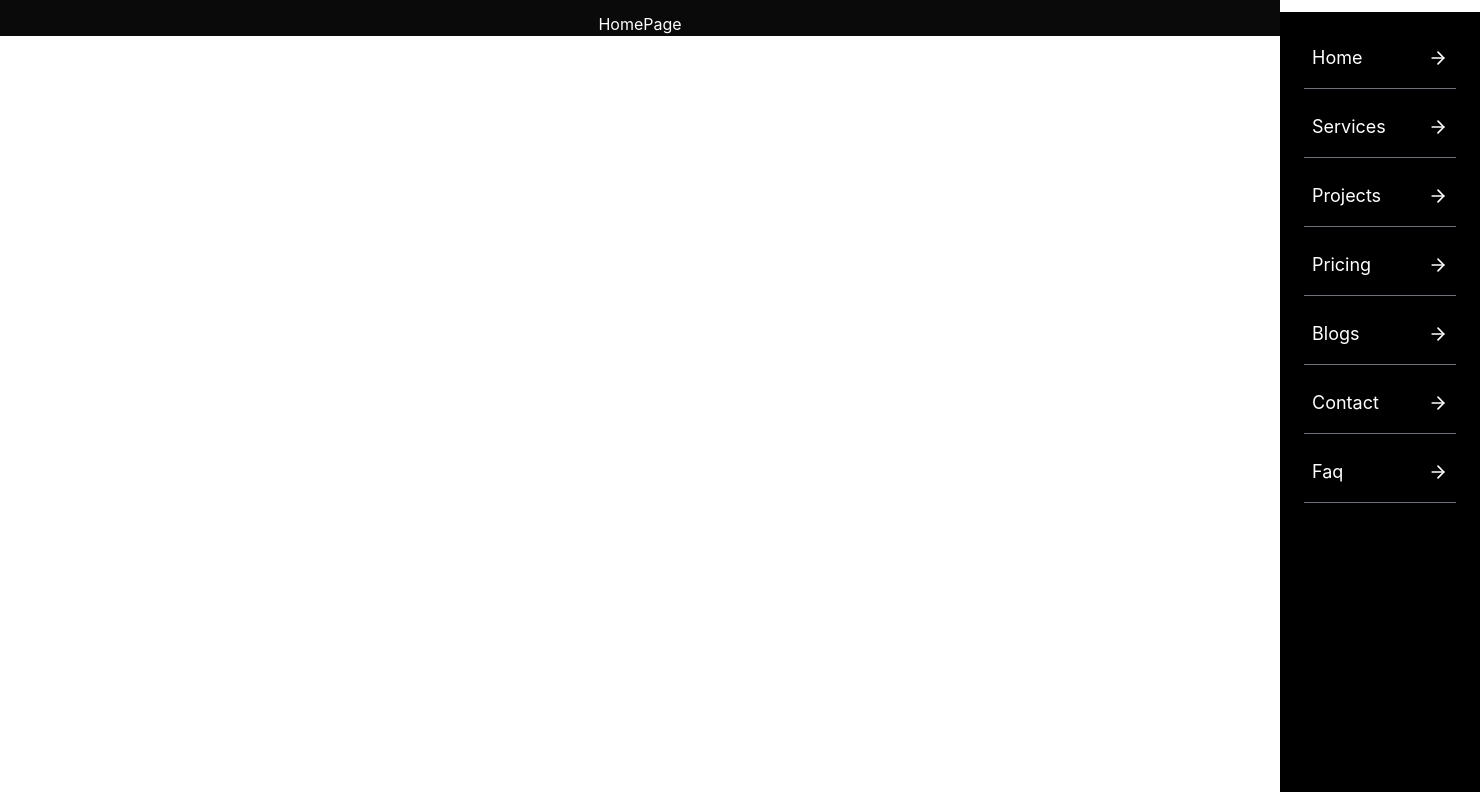
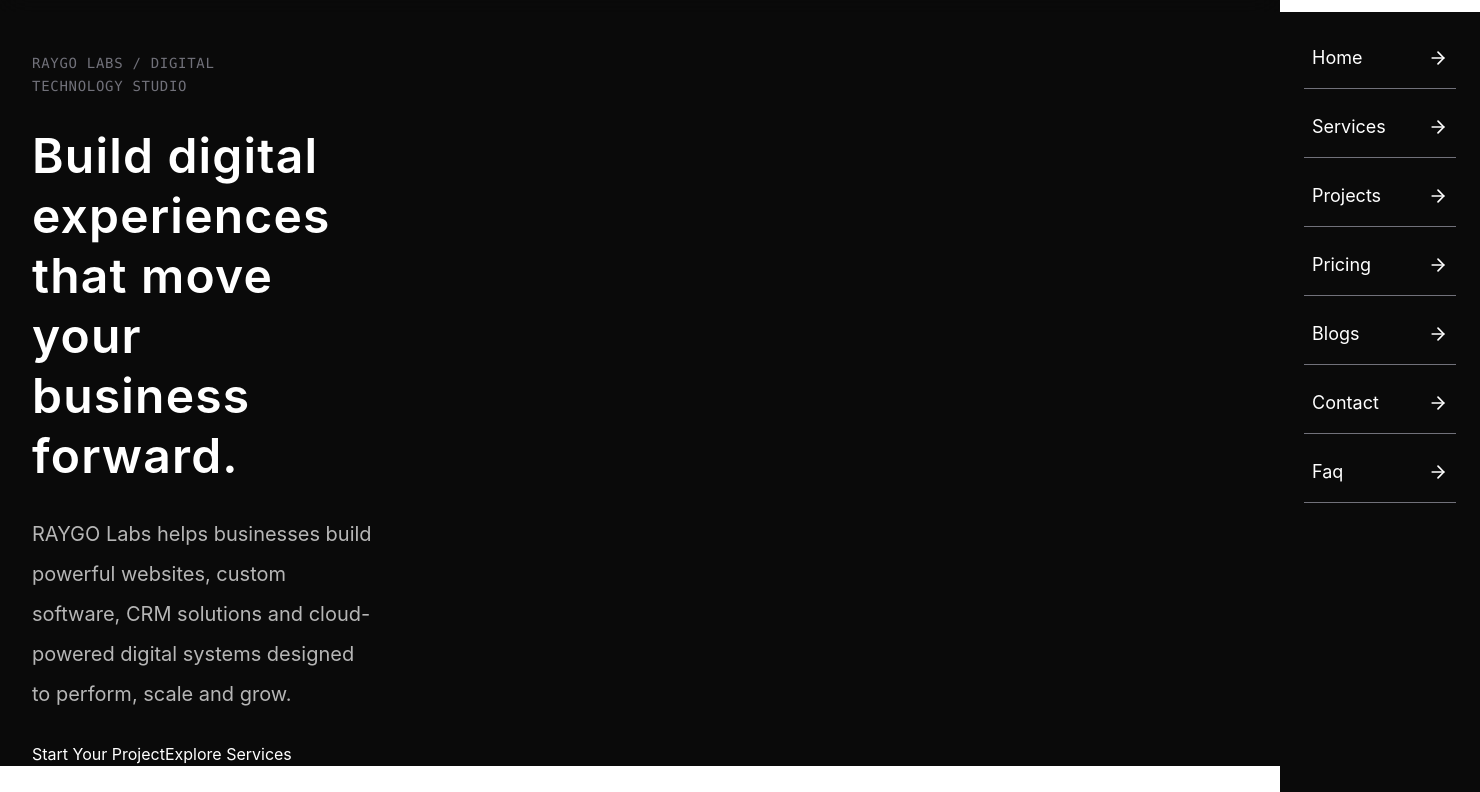
Before and after one commit to Yashwanthkumar-dev/raygo-labs-website, a React (Vite) app: page / in a window 1280 px wide. Shown: the part 68-860 px from the top of the page, 1480 px wide, since content can reach past the window. After the commit the page ends 834 px from the top, so only its background shows below. Built offline with nearby package versions, Linux system fonts and the light colour scheme.

Commit message:
created hero section

```diff
--- a/src/Components/Navbar.jsx
+++ b/src/Components/Navbar.jsx
@@ -14,14 +14,14 @@
   ];
   return (
     <>
-      <nav className="flex items-center justify-between px-5 ">
+      <nav className="flex items-center justify-between px-5 fixed top-0 bg-background/80 w-full z-60 backdrop-blur-lg">
         {/* logo div */}
         <div>
           <img src={logo} alt="Raygo Labs" className="w-20" />
         </div>
         {/* nav div */}
         <div className="hidden">
-          <ul className="flex ">
+          <ul className="flex">
             {navigation.map((navs) => {
               return (
                 <li key={navs} className="text-white ">
@@ -37,7 +37,7 @@
             Book a call
           </button>
         </div>
-
+        {/* menu button */}
         <div onClick={() => isOpen(!open)}>
           <i>
             <MenuIcon size={20} className="text-white" />
@@ -50,16 +50,16 @@
           className={`fixed h-screen bg-black/5 backdrop-blur-2xl duration-700 transition-transfrom border w-full  transition-opacity dura ${open ? "opacity-100 visible" : "opacity-0 invisible"}`}
         ></div>
         <ul
-          className={`text-white absolute bg-black flex flex-col capitalize gap-y-2  px-6 py-4 h-screen w-50 duration-500 transition-transform transform ease-in-out overflow-hidden  z-50  right-0 group ${open ? "translate-x-0 " : "translate-x-full"}`}
+          className={`text-white absolute bg-background flex flex-col capitalize gap-y-2  px-6 py-4 h-screen w-50 duration-500 transition-transform transform ease-in-out overflow-hidden  z-50  right-0  ${open ? "translate-x-0 " : "translate-x-full"} fixed top-20 z-50`}
         >
           {navigation.map((navs, index) => (
             <li
               key={index}
-              className="flex items-center text-lg justify-between px-2 border-b border-b-text py-4 "
+              className="flex items-center text-lg justify-between px-2 border-b border-b-text py-4 group"
             >
               {navs}
               <ArrowRight
-                className="group-hover:translate-x-20 duration-300 transition-transform transform ease-in"
+                className="group-hover:translate-x-2 duration-300 transition-transform transform ease-in"
                 size={20}
               />
             </li>
--- a/src/Pages/HomePage.jsx
+++ b/src/Pages/HomePage.jsx
@@ -1,7 +1,20 @@
 const HomePage = () => {
   return (
     <>
-     <h1 className="text-center text-white">HomePage</h1>
+      {/* hero section */}
+      <section className="pt-30 text-main-text mx-8 space-y-7 ">
+        <h3 className="text-text font-mono capitalize text-sm w-70 leading-relaxed tracking-wider">RAYGO LABS / DIGITAL TECHNOLOGY STUDIO</h3>
+        <h1 className="text-5xl text-left leading-15  font-semibold w-80  tracking-wide">Build digital experiences that move your business forward.</h1>
+        <h2 className="text-main-text/70 text-left leading-10 text-xl w-83 sm:w-86 overflow-hidden">
+          RAYGO Labs helps businesses build powerful websites, custom software,
+          CRM solutions and cloud-powered digital systems designed to perform,
+          scale and grow.
+        </h2>
+        <div>
+          <button>Start Your Project</button>
+          <button>Explore Services</button>
+        </div>
+      </section>
     </>
   );
 };
--- a/src/index.css
+++ b/src/index.css
@@ -12,4 +12,5 @@
 
 .body{
   background: var(--color-background);
+  font-family: var(--font-inter);
 }
```
